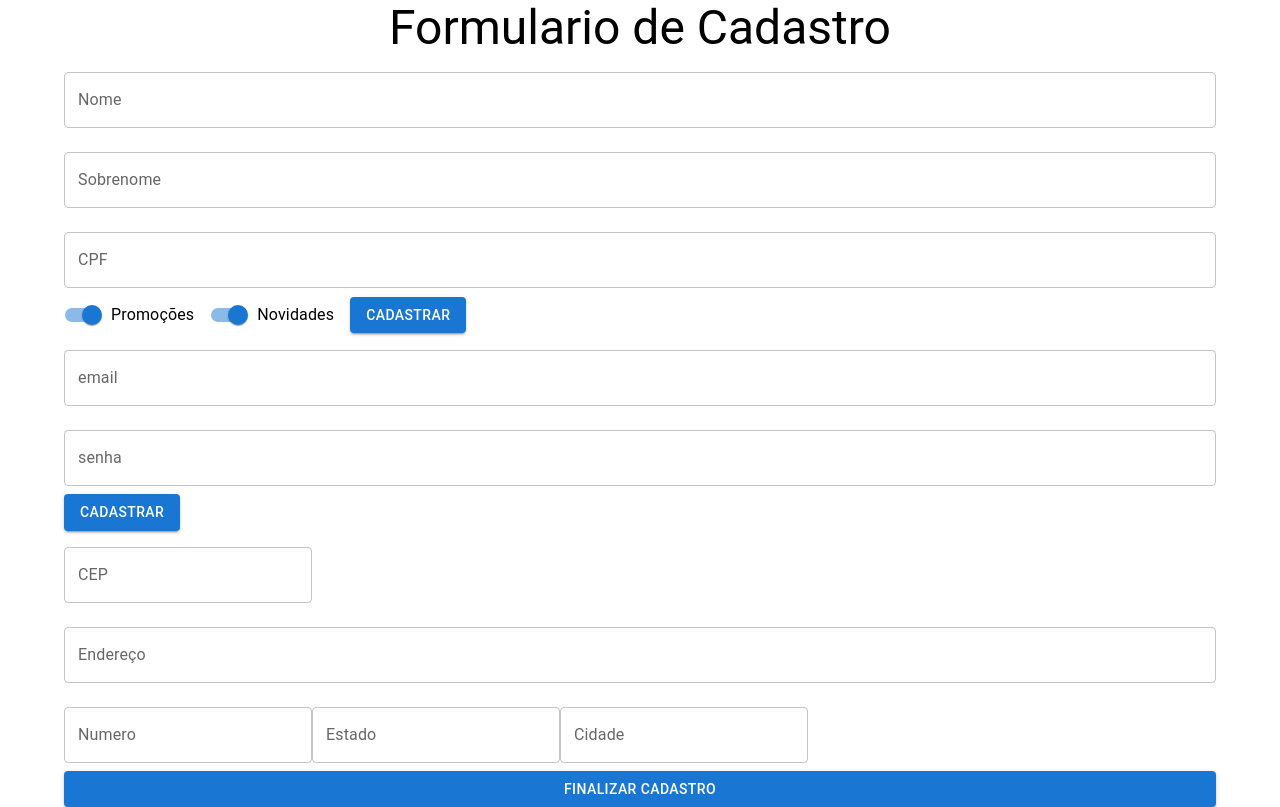
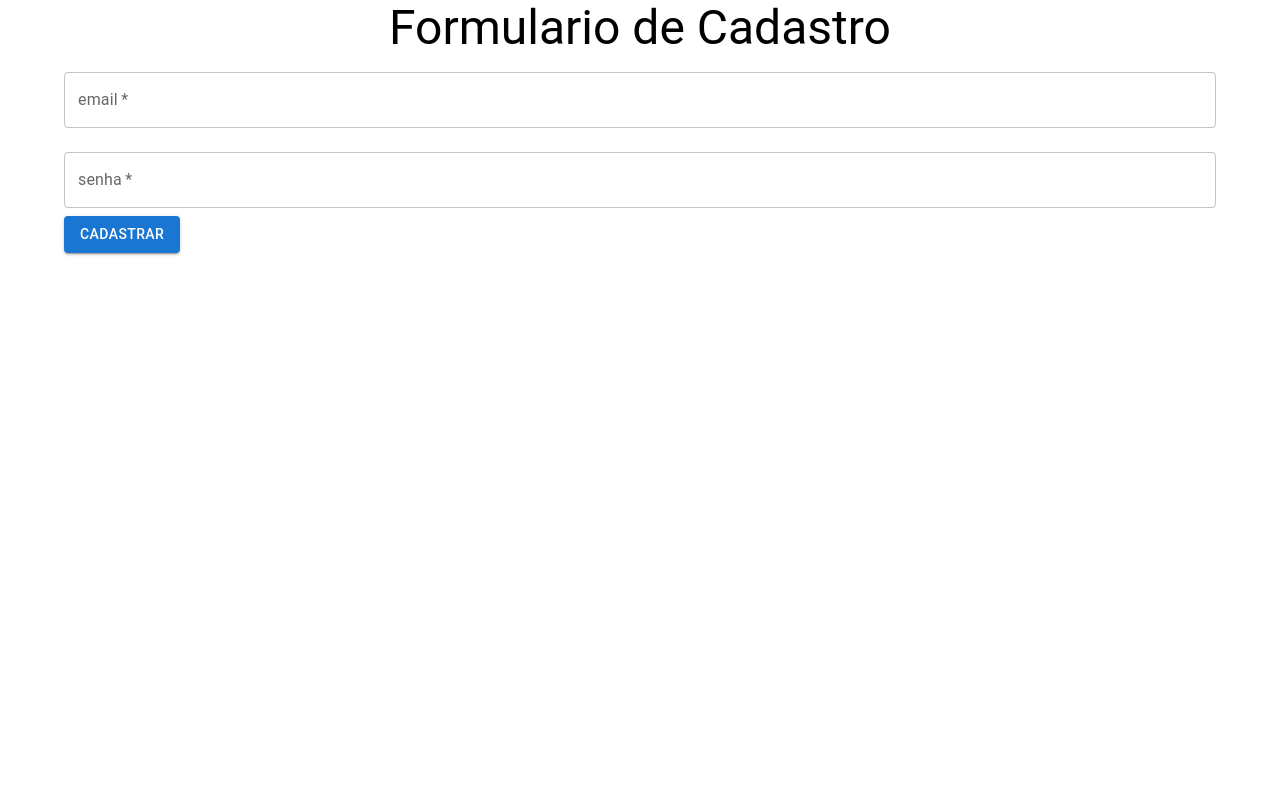
Before and after one commit to renanp96/formcadastro_alura, a React (Create React App) app: page / in a window 1280 px wide. Built offline with nearby package versions, Linux system fonts and the light colour scheme.

Commit message:
Maninupando estados dos formularios

```diff
--- a/src/components/FormularioCadastro/DadosEntrega.jsx
+++ b/src/components/FormularioCadastro/DadosEntrega.jsx
@@ -1,10 +1,25 @@
 import { Button, TextField } from "@mui/material";
-import React from "react";
+import React, { useState } from "react";
 
-function DadosEntrega() {
+function DadosEntrega({ enviar }) {
+  const [cep, setCEP] = useState("");
+  const [endereco, setEndereco] = useState("");
+  const [numero, setNumero] = useState("");
+  const [estado, setEstado] = useState("");
+  const [cidade, setCidade] = useState("");
+
   return (
-    <form>
+    <form
+      onSubmit={(event) => {
+        event.preventDefault();
+        enviar({ cep, endereco, numero, estado, cidade });
+      }}
+    >
       <TextField
+        value={cep}
+        onChange={(event) => {
+          setCEP(event.target.value);
+        }}
         id="cep"
         label="CEP"
         type="number"
@@ -12,6 +27,10 @@
         margin="normal"
       />
       <TextField
+        value={endereco}
+        onChange={(event) => {
+          setEndereco(event.target.value);
+        }}
         id="endereco"
         label="Endereço"
         type="text"
@@ -20,6 +39,10 @@
         fullWidth
       />
       <TextField
+        value={numero}
+        onChange={(event) => {
+          setNumero(event.target.value);
+        }}
         id="numero"
         label="Numero"
         type="number"
@@ -27,6 +50,10 @@
         margin="normal"
       />
       <TextField
+        value={estado}
+        onChange={(event) => {
+          setEstado(event.target.value);
+        }}
         id="estado"
         label="Estado"
         type="text"
@@ -34,6 +61,10 @@
         margin="normal"
       />
       <TextField
+        value={cidade}
+        onChange={(event) => {
+          setCidade(event.target.value);
+        }}
         id="cidade"
         label="Cidade"
         type="text"
--- a/src/components/FormularioCadastro/DadosPessoais.jsx
+++ b/src/components/FormularioCadastro/DadosPessoais.jsx
@@ -84,9 +84,11 @@
           />
         }
       />
-
       <Button type="submit" variant="contained" color="primary">
-        Cadastrar
+        Voltar
+      </Button>
+      <Button type="submit" variant="contained" color="primary">
+        Proximo
       </Button>
     </form>
   );
--- a/src/components/FormularioCadastro/DadosUsuario.jsx
+++ b/src/components/FormularioCadastro/DadosUsuario.jsx
@@ -1,12 +1,46 @@
 import { Button, TextField } from "@mui/material";
-import React from "react";
+import React, { useState } from "react";
 
-function DadosUsuario() {
+function DadosUsuario({ enviar }) {
+  const [email, setEmail] = useState("");
+  const [senha, setSenha] = useState("");
+
   return (
-    <form>
-      <TextField id="email" label="email" type="email" variant="outlined" margin="normal" fullWidth/>
-      <TextField id="senha" label="senha" type="password" variant="outlined" margin="normal" fullWidth/>
-      <Button type="submit" variant="contained" color="primary">Cadastrar</Button>
+    <form
+      onSubmit={(event) => {
+        event.preventDefault();
+        enviar({email, senha});
+      }}
+    >
+      <TextField
+        value={email}
+        onChange={(event) => {
+          setEmail(event.target.value);
+        }}
+        id="email"
+        label="email"
+        type="email"
+        variant="outlined"
+        margin="normal"
+        fullWidth
+        required
+      />
+      <TextField
+        value={senha}
+        onChange={(event) => {
+          setSenha(event.target.value);
+        }}
+        id="senha"
+        label="senha"
+        type="password"
+        variant="outlined"
+        margin="normal"
+        fullWidth
+        required
+      />
+      <Button type="submit" variant="contained" color="primary">
+        Cadastrar
+      </Button>
     </form>
   );
 }
--- a/src/components/FormularioCadastro/FormularioCadastro.jsx
+++ b/src/components/FormularioCadastro/FormularioCadastro.jsx
@@ -1,16 +1,21 @@
-import React from "react";
+import React, { useState } from "react";
 import DadosEntrega from "./DadosEntrega";
 import DadosPessoais from "./DadosPessoais";
 import DadosUsuario from "./DadosUsuario";
 
 function FormularioCadastro({ enviar, validarCPF }) {
-  return (
-    <>
-      <DadosPessoais enviar={enviar} validarCPF={validarCPF}/>
-      <DadosUsuario />
-      <DadosEntrega />
-    </>
-  );
+  const [etapaAtual, setEtapaAtual] = useState(0);
+  const formularios = [
+    <DadosUsuario enviar={proximaEtapa} />,
+    <DadosPessoais enviar={proximaEtapa} validarCPF={validarCPF} />,
+    <DadosEntrega enviar={enviar} />,
+  ];
+
+  function proximaEtapa() {
+    setEtapaAtual(etapaAtual + 1);
+  }
+
+  return <>{formularios[etapaAtual]}</>;
 }
 
 export default FormularioCadastro;
```
